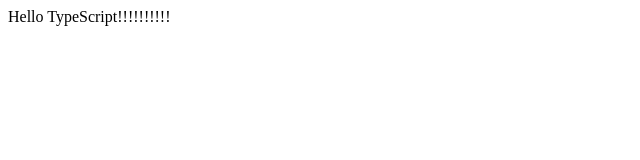
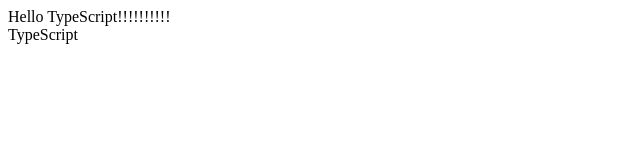
Before and after one commit to Nick110/webpack-demo, a Vue app: page / in a window 1280 px wide. Shown: the top 160 px of the page, without its empty margins (0-640 px from the left). Built offline with nearby package versions, Linux system fonts and the light colour scheme.

Commit message:
添加React-RouterV4

```diff
--- a/package.json
+++ b/package.json
@@ -54,6 +54,7 @@
         "element-ui": "^2.13.0",
         "react": "^16.12.0",
         "react-dom": "^16.12.0",
+        "react-router-dom": "^5.1.2",
         "vue": "^2.6.11"
     }
 }
--- /dev/null
+++ b/src/app.tsx
@@ -0,0 +1,8 @@
+import Hello from './pages/hello';
+import * as React from 'react';
+
+function App() {
+    return <Hello name="TypeScript" enthusiasmLevel={10} />
+}
+
+export default App;
--- a/src/index.tsx
+++ b/src/index.tsx
@@ -1,8 +1,12 @@
 import * as React from "react";
 import * as ReactDom from "react-dom";
-import Hello from "./Hello";
+import {HashRouter} from 'react-router-dom';
+import App from "./app";
+import Routes from './Routes';
 
 ReactDom.render(
-    <Hello name="TypeScript" enthusiasmLevel={10} />,
+    <HashRouter>
+        <Routes/>
+    </HashRouter>,
     document.getElementById("app") as HTMLElement
 );
--- a/src/hello.tsx
+++ b/src/pages/hello.tsx
@@ -8,7 +8,8 @@ interface IProps {
 }
 
 // 这里是把泛型参数提前到接口名上
-const Hello: SFC<IProps> = (props: IProps) => {
+// SFC是个接口
+let Hello: SFC<IProps> = function(props) {
 
     const { name, enthusiasmLevel = 1 } = props;
 
--- /dev/null
+++ b/src/pages/home.tsx
@@ -0,0 +1,27 @@
+import * as React from 'react';
+import Hello from './hello';
+
+interface IState {
+    count?: number,
+    text: string
+}
+
+class Home extends React.Component<object, IState> {
+    constructor(props) {
+        super(props);
+        this.state = {
+            text: 'TypeScript'
+        }
+    }
+
+    render() {
+        return (
+            <>
+                <Hello name="TypeScript" enthusiasmLevel={10} />
+                <div>{this.state.text}</div>
+            </>
+        )
+    }
+}
+
+export default Home;
--- /dev/null
+++ b/src/routes.tsx
@@ -0,0 +1,11 @@
+import * as React from 'react';
+import { Switch, Route } from 'react-router-dom';
+import Home from './pages/home';
+
+export default function Routes() {
+    return (
+        <Switch>
+            <Route exact path='/' component={Home}/>
+        </Switch>
+    );
+}
--- a/tsconfig.json
+++ b/tsconfig.json
@@ -5,6 +5,7 @@
         "allowJs": true,
         "moduleResolution": "node",
         "jsx": "react",
+        "allowSyntheticDefaultImports": true
     },
     "include": [
         "src/**/*"
```
Also changed, not shown: 1 other file (tests, documents, lock files or other folders).
